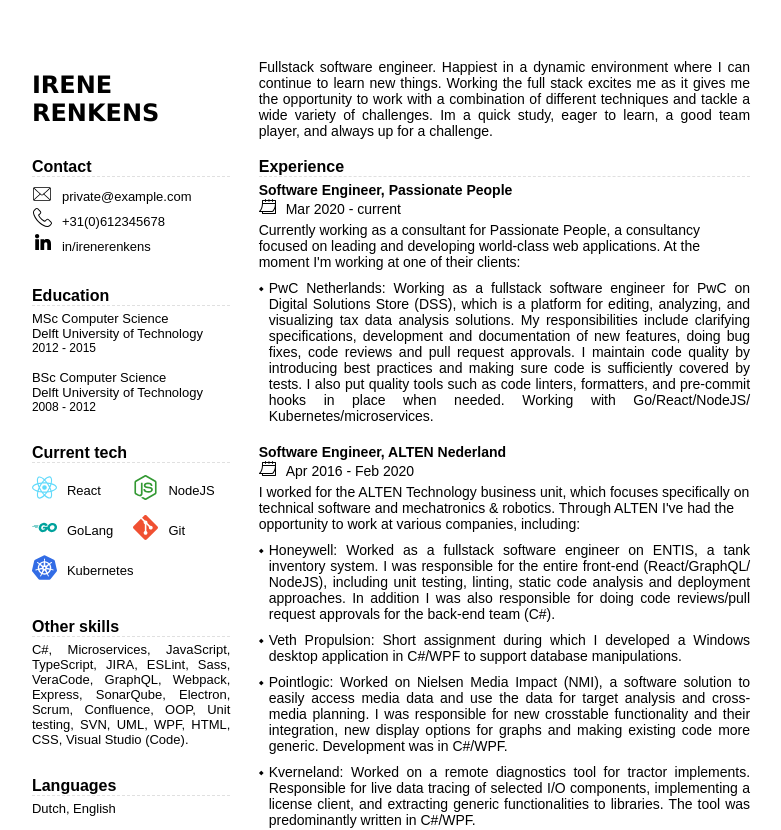
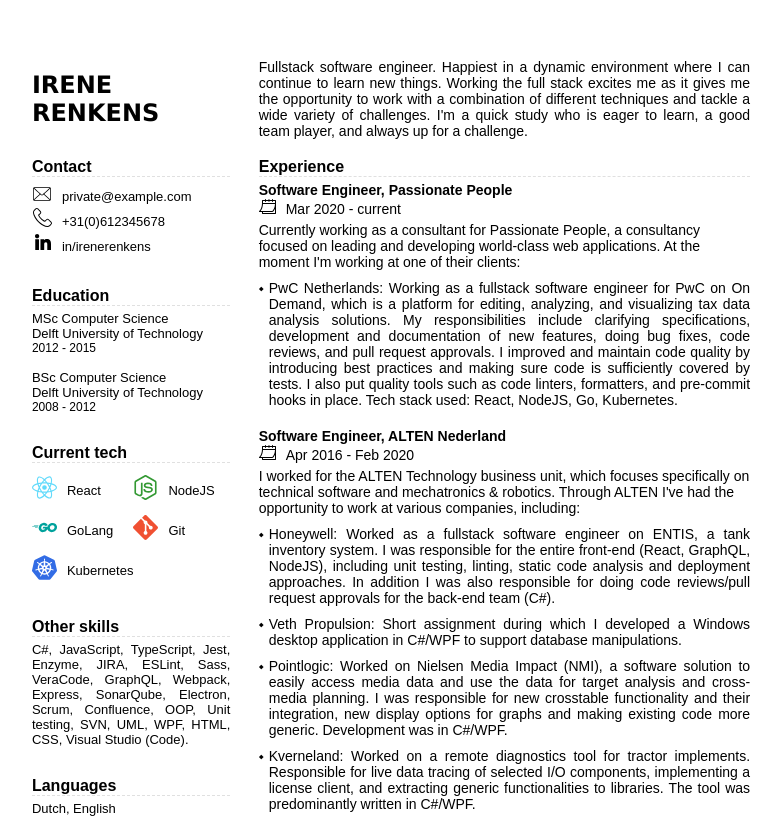
Before and after one commit to irenkens/irenkens, a React (Create React App) app: page / in a window 1280 px wide. Shown: the top 830 px of the page, without its empty margins (249-1030 px from the left). Built offline with nearby package versions, Linux system fonts and the light colour scheme; a web font is replaced by a local one.

Commit message:
chore: update text and skills

```diff
--- a/src/resume/Resume.tsx
+++ b/src/resume/Resume.tsx
@@ -40,12 +40,10 @@ const Resume = () => (
               textAlign: "justify",
             }}
           >
-            Fullstack software engineer. Happiest in a dynamic environment where
-            I can continue to learn new things. Working the full stack excites
-            me as it gives me the opportunity to work with a combination of
-            different techniques and tackle a wide variety of challenges. Im a
-            quick study, eager to learn, a good team player, and always up for a
-            challenge.
+            Fullstack software engineer. Happiest in a dynamic environment where I can continue to learn
+            new things. Working the full stack excites me as it gives me the opportunity to work with a
+            combination of different techniques and tackle a wide variety of challenges. I&apos;m a
+            quick study who is eager to learn, a good team player, and always up for a challenge.
           </div>
         </div>
 
@@ -97,7 +95,7 @@ const Resume = () => (
 
             <BlockItem title="Other skills">
               <span style={{ textAlign: "justify" }}>
-                C#, Microservices, JavaScript, TypeScript, JIRA, ESLint, Sass,
+                C#, JavaScript, TypeScript, Jest, Enzyme, JIRA, ESLint, Sass,
                 VeraCode, GraphQL, Webpack, Express, SonarQube, Electron, Scrum,
                 Confluence, OOP, Unit testing, SVN, UML, WPF, HTML, CSS, Visual
                 Studio (Code).
@@ -144,12 +142,12 @@ const Resume = () => (
                 clients:
                 <SubCompany
                   company="PwC Netherlands"
-                  description="Working as a fullstack software engineer for PwC on Digital Solutions Store (DSS), which
+                  description="Working as a fullstack software engineer for PwC on On Demand, which
                   is a platform for editing, analyzing, and visualizing tax data analysis solutions. My responsibilities
                   include clarifying specifications, development and documentation of new features, doing bug fixes, code
-                  reviews and pull request approvals. I maintain code quality by introducing best practices and making
-                  sure code is sufficiently covered by tests. I also put quality tools such as code linters, formatters, and
-                  pre-commit hooks in place when needed. Working with Go/React/NodeJS/ Kubernetes/microservices."
+                  reviews, and pull request approvals. I improved and maintain code quality by introducing best practices
+                  and making sure code is sufficiently covered by tests. I also put quality tools such as code linters,
+                  formatters, and pre-commit hooks in place. Tech stack used: React, NodeJS, Go, Kubernetes."
                   style={{ marginTop: 10, marginBottom: 0 }}
                 />
               </ExperienceItem>
@@ -164,7 +162,7 @@ const Resume = () => (
                 <SubCompany
                   company="Honeywell"
                   description="Worked as a fullstack software engineer on ENTIS, a tank inventory system. I was responsible
-                  for the entire front-end (React/GraphQL/ NodeJS), including unit testing, linting, static code analysis and
+                  for the entire front-end (React, GraphQL, NodeJS), including unit testing, linting, static code analysis and
                   deployment approaches. In addition I was also responsible for doing code reviews/pull request approvals for
                   the back-end team (C#)."
                   style={{ marginTop: 10 }}
```
